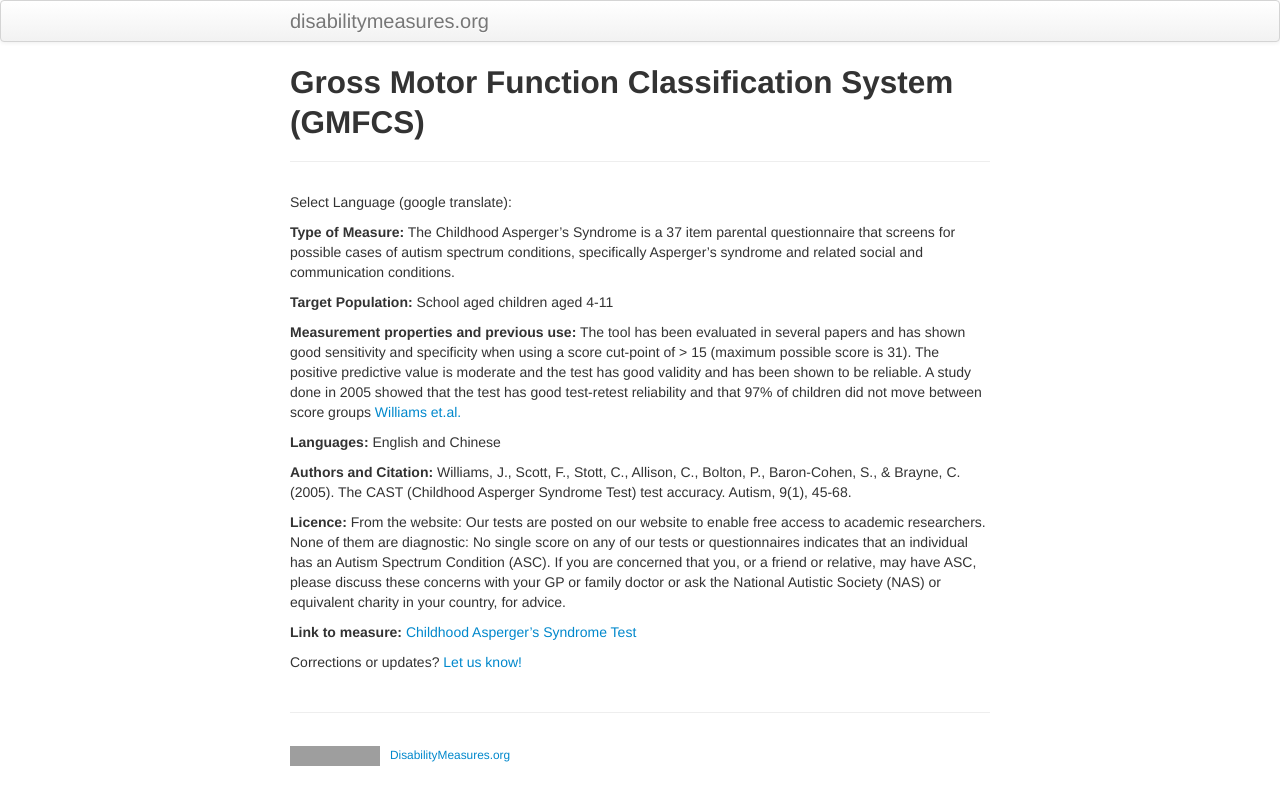
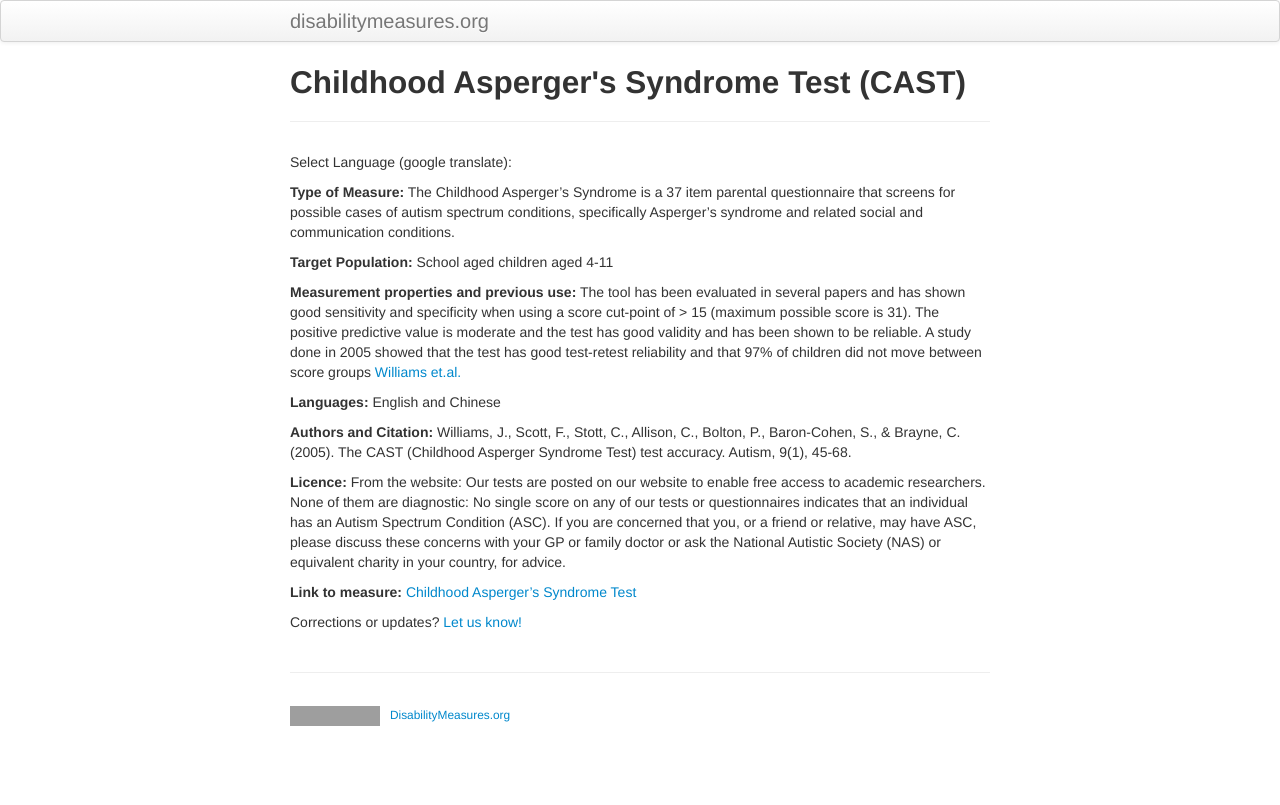
Before and after one commit to mjmaenner/disabilitymeasures, a Jekyll site: the page built from cast/index.md, in a window 1280 px wide. Shown: the top 805 px of the page. Built offline with Jekyll 4.4.1, drawn with Linux system fonts in a browser that asks for light colours; grey boxes are pictures that could not be loaded.

Commit message:
fixed typo on name

```diff
--- a/cast/index.md
+++ b/cast/index.md
@@ -1,6 +1,6 @@
 ---
 layout: page
-title: Gross Motor Function Classification System (GMFCS)
+title: Childhood Asperger's Syndrome Test (CAST)
 description:
 tags: measures
 ---
```
